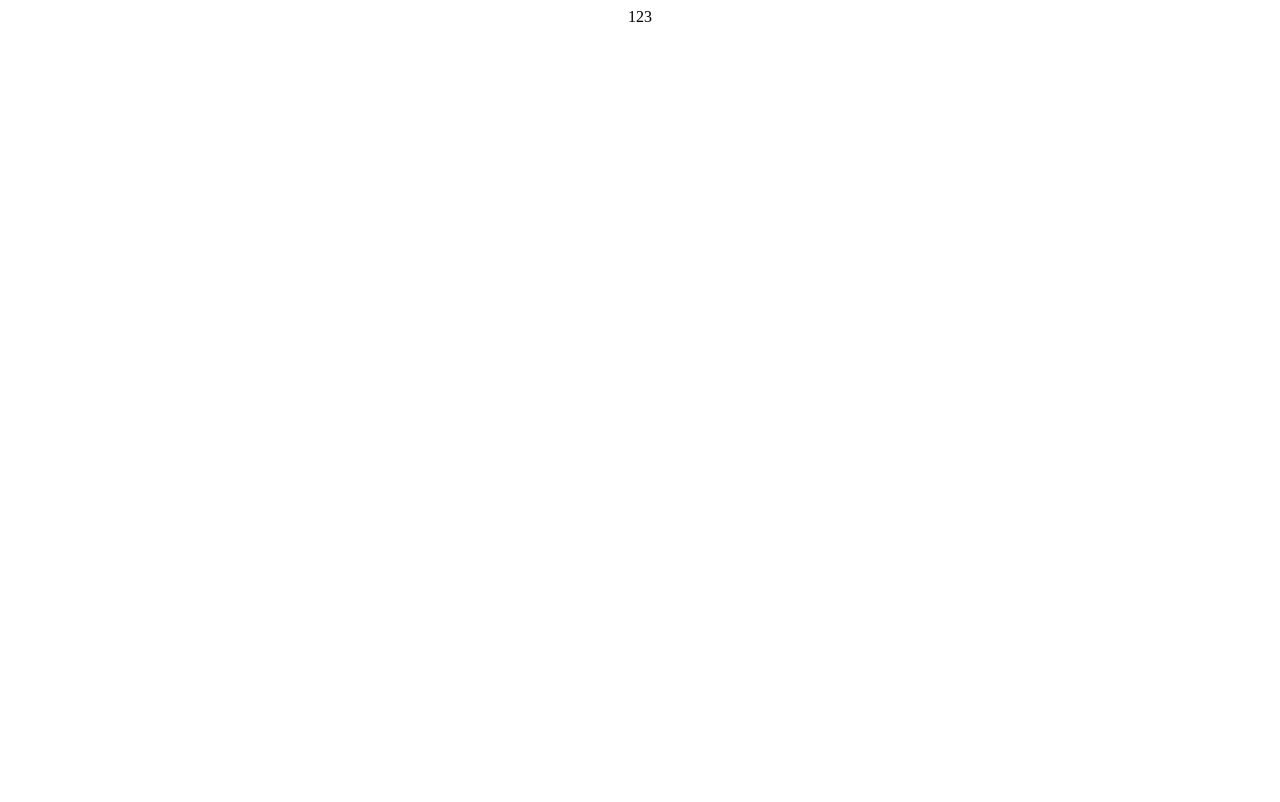
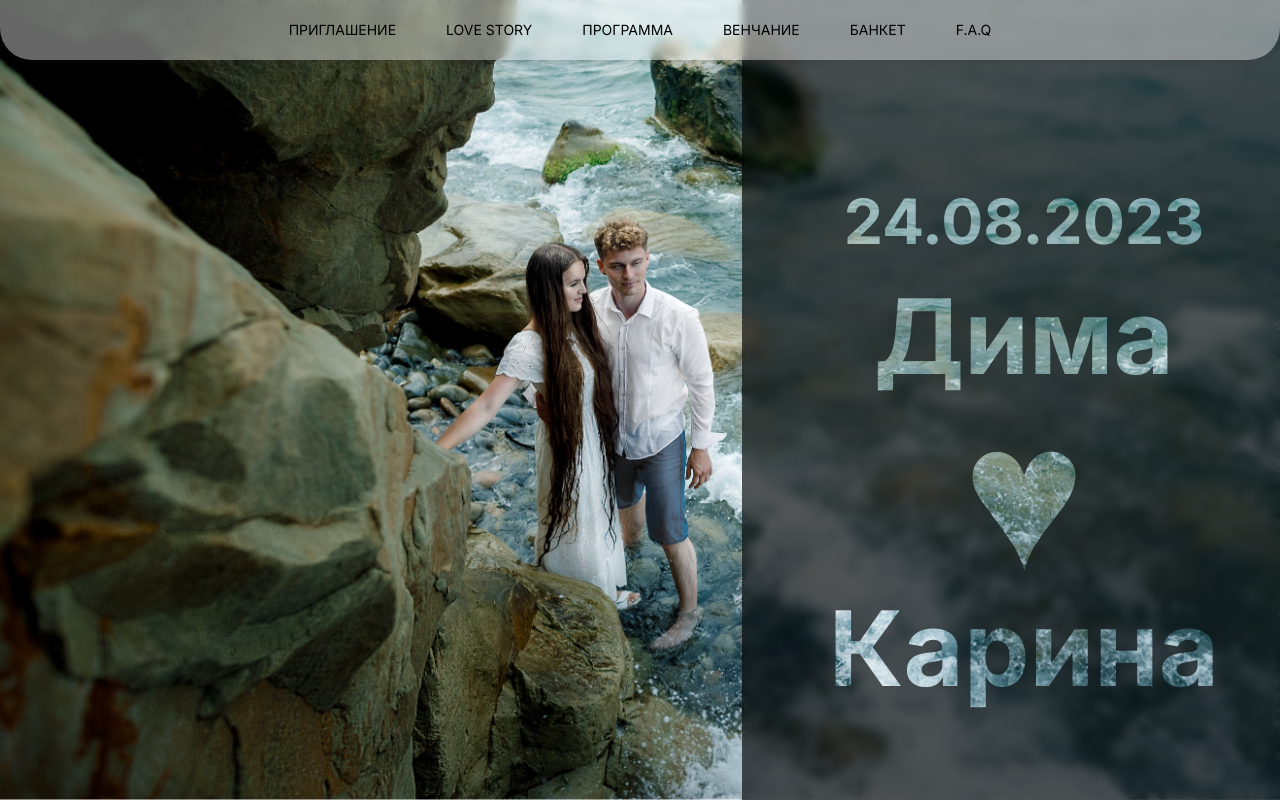
Before and after one commit to dicreate/wedding_invitation, a React (Vite) app: page / in a window 1280 px wide. Shown: the top 802 px of the page. Built offline with nearby package versions, Linux system fonts and the light colour scheme; the HTML template or start-up script is replaced by a standard one.

Commit message:
return project

```diff
--- a/index.html
+++ b/index.html
@@ -11,8 +11,7 @@
   </head>
   <body>
     <div id="root">
-      123
     </div>
-    <script type="module" src="/wedding_invitation/src/main.tsx"></script>
+    <script type="module" src="/src/main.tsx"></script>
   </body>
 </html>
--- a/src/App.tsx
+++ b/src/App.tsx
@@ -1,4 +1,4 @@
-/* import { Main, Map, Schedule, Gallery, Questions } from "./components"
+import { Main, Map, Schedule, Gallery, Questions } from "./components"
 import style from "./app.module.scss"
 import { DiDigitalOcean } from "react-icons/di";
 
@@ -6,16 +6,13 @@ import { GiLovers, GiGloves } from "react-icons/gi";
 import { PiChurch } from "react-icons/pi";
 import { FaUtensils } from "react-icons/fa";
 import { GrSchedules } from "react-icons/gr";
-import { FaPersonCircleQuestion } from "react-icons/fa6"; */
-
-import style from "./app.module.scss"
+import { FaPersonCircleQuestion } from "react-icons/fa6";
 
 function App() {
 
   return (
     <div className={style.appContainer}>
-      123
-      {/*  <section>
+      <section>
         <Main
           text={
             <div className={style.main}>
@@ -111,7 +108,7 @@ function App() {
       <footer className={style.footer}>
         <div className={style.footerText}>Спасибо, что вы с нами !</div>
         <div className={style.footerIcon}><DiDigitalOcean /></div>
-      </footer> */}
+      </footer>
     </div>
 
   )
```
